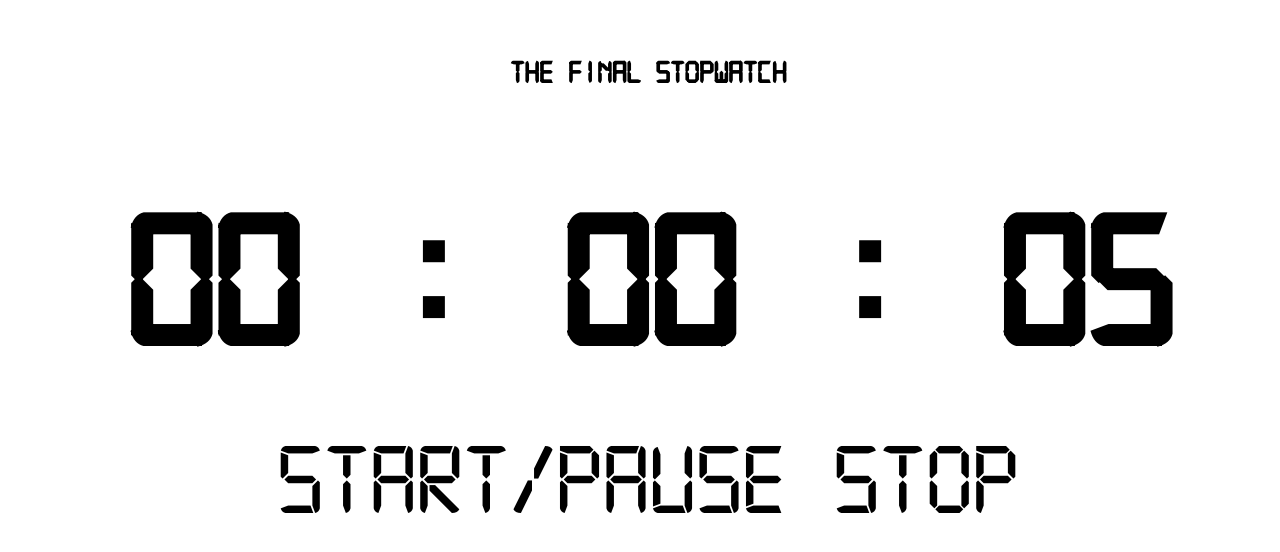
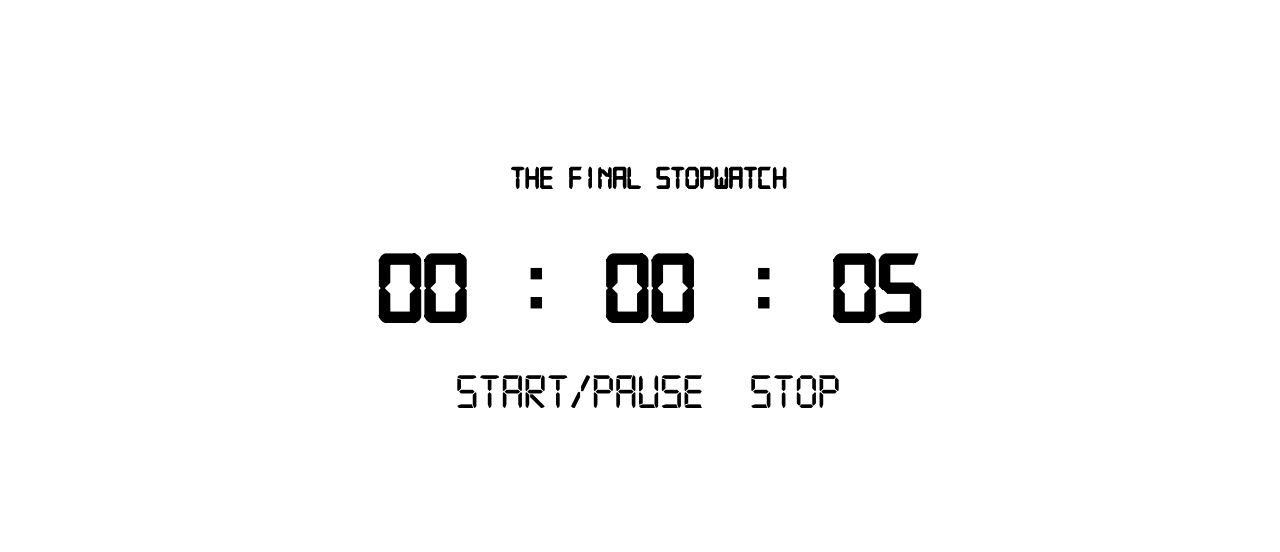
Before and after one commit to kevin940726/kevin940726.github.io, a plain HTML site: page TheFinalStopwatch/index.html in a window 1280 px wide. Shown: the part 130-682 px from the top of the page. Drawn offline with Linux system fonts and the light colour scheme.

Commit message:
adjust font size

```diff
--- a/TheFinalStopwatch/index.html
+++ b/TheFinalStopwatch/index.html
@@ -44,9 +44,20 @@
 			font-size: 15vw;
 		}
 
-		#countdown .btn{
+		#countdown .btn {
 			font-size: 8vw;
 			margin: 20px;
+		}
+
+		@media (min-width: 750px) {
+			#countdown .digit {
+				font-size: 100px;
+			}
+
+			#countdown .btn {
+				font-size: 50px;
+				margin: 20px;
+			}
 		}
 	</style>
 </head>
```
